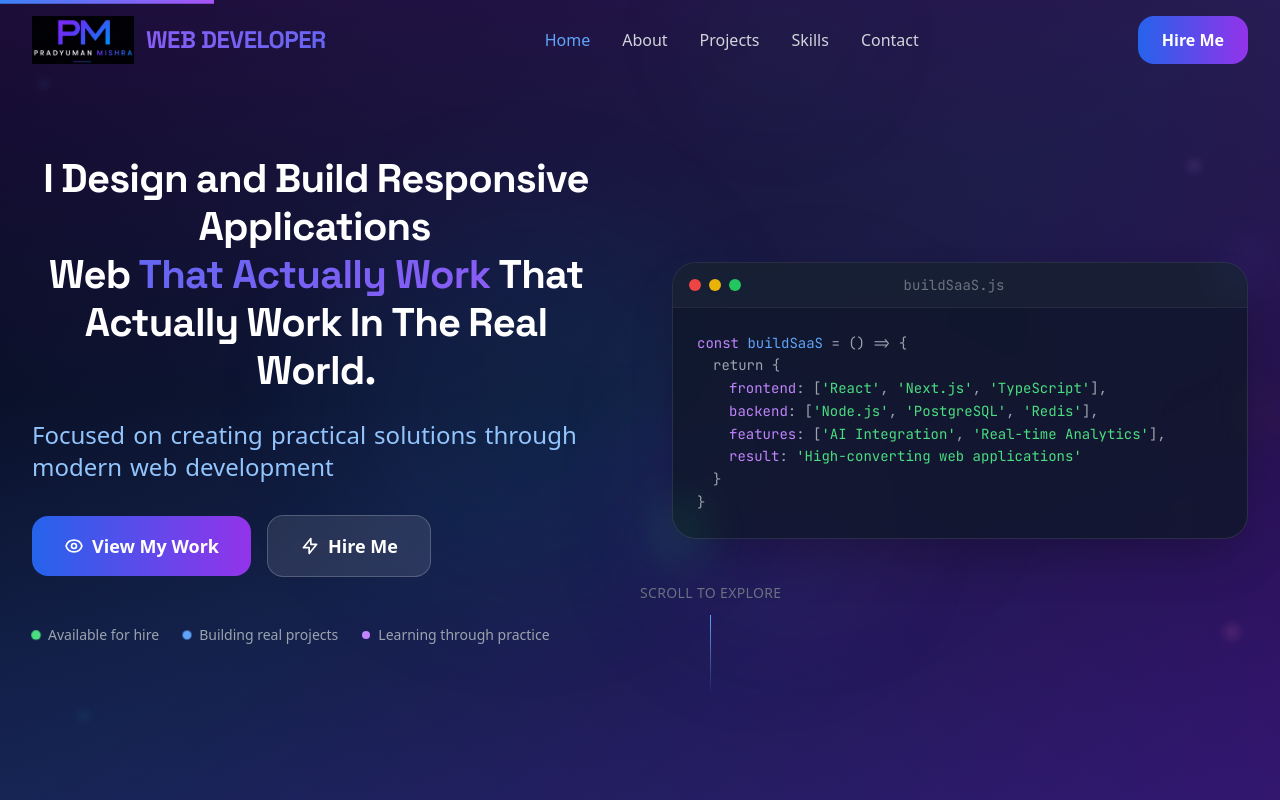
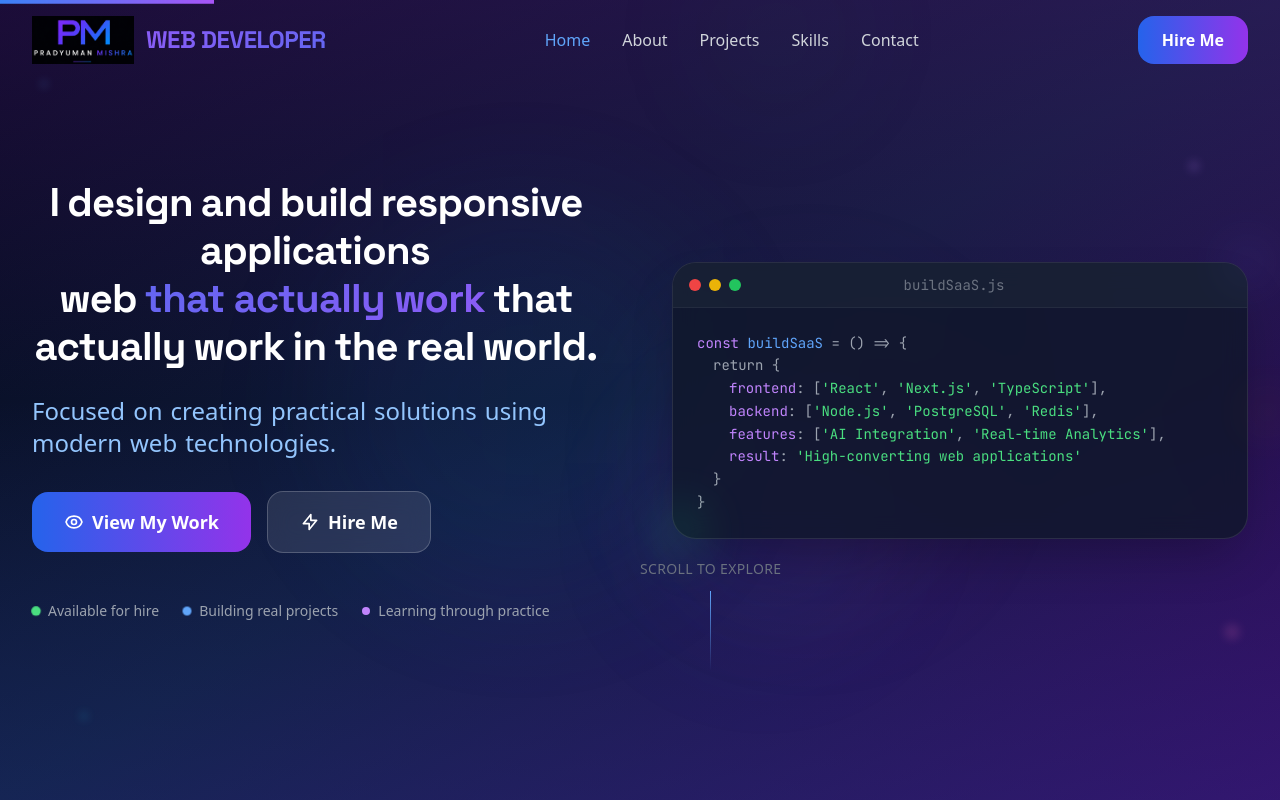
Before and after one commit to PradyumanMishra20/FunngroWeb, a React (Create React App) app: page / in a window 1280 px wide. Shown: the top 800 px of the page. Built offline with nearby package versions, Linux system fonts and the light colour scheme; the HTML template or start-up script is replaced by a standard one.

Commit message:
Updated files

```diff
--- a/src/components/Hero.js
+++ b/src/components/Hero.js
@@ -15,10 +15,10 @@ const Hero = () => {
   const { glowRef, glowPosition, isVisible: glowVisible } = useCursorGlow(heroRef);
 
   // Text reveal hooks
-  const headlineText = "I Design and Build Responsive Web Applications That Actually Work In The Real World.";
+  const headlineText = "I design and build responsive web applications that actually work in the real world.";
   const { ref: headlineRef, controls: headlineControls, words: headlineWords, containerVariants: headlineContainerVariants, wordVariants: headlineWordVariants } = useTextReveal(headlineText, 0.05);
 
-  const subheadingText = "Focused on creating practical solutions through modern web development";
+  const subheadingText = "Focused on creating practical solutions using modern web technologies.";
   const { ref: subheadingRef, controls: subheadingControls, words: subheadingWords, containerVariants: subheadingContainerVariants, wordVariants: subheadingWordVariants } = useTextReveal(subheadingText, 0.08);
 
   const scrollToProjects = () => {
```
